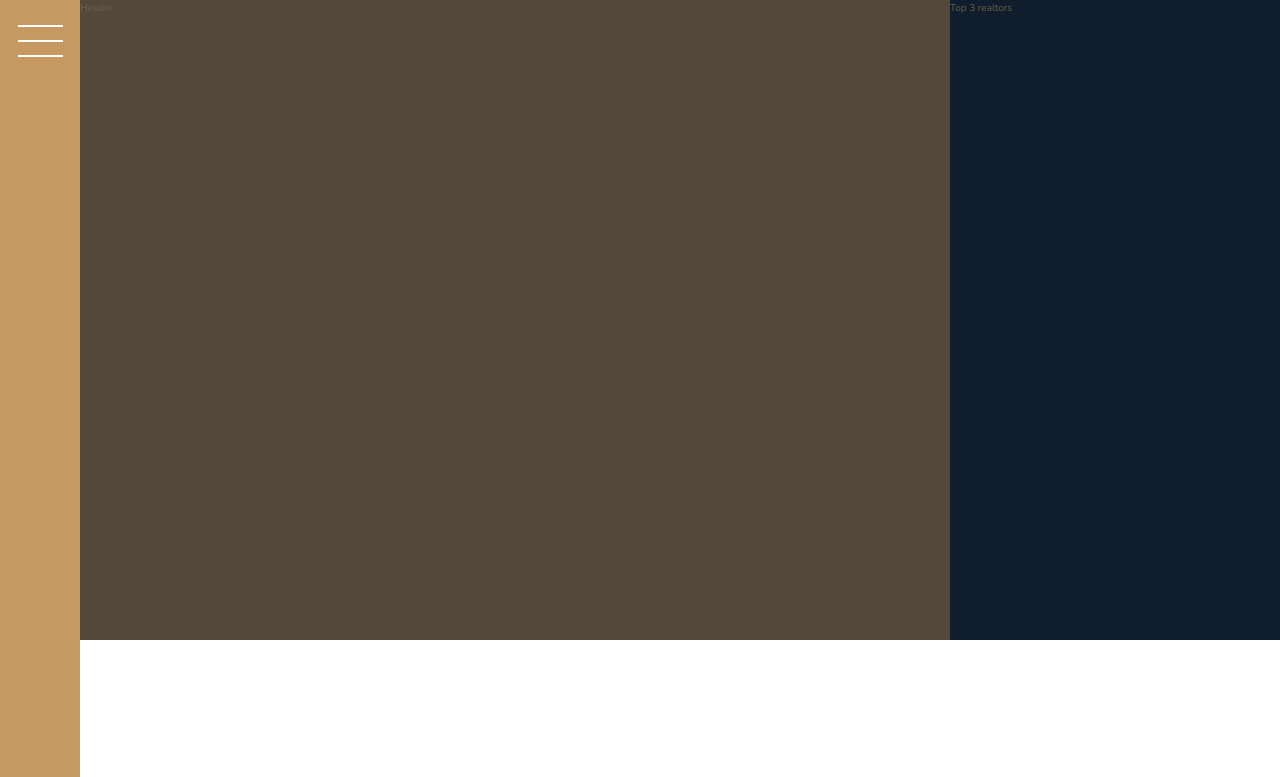
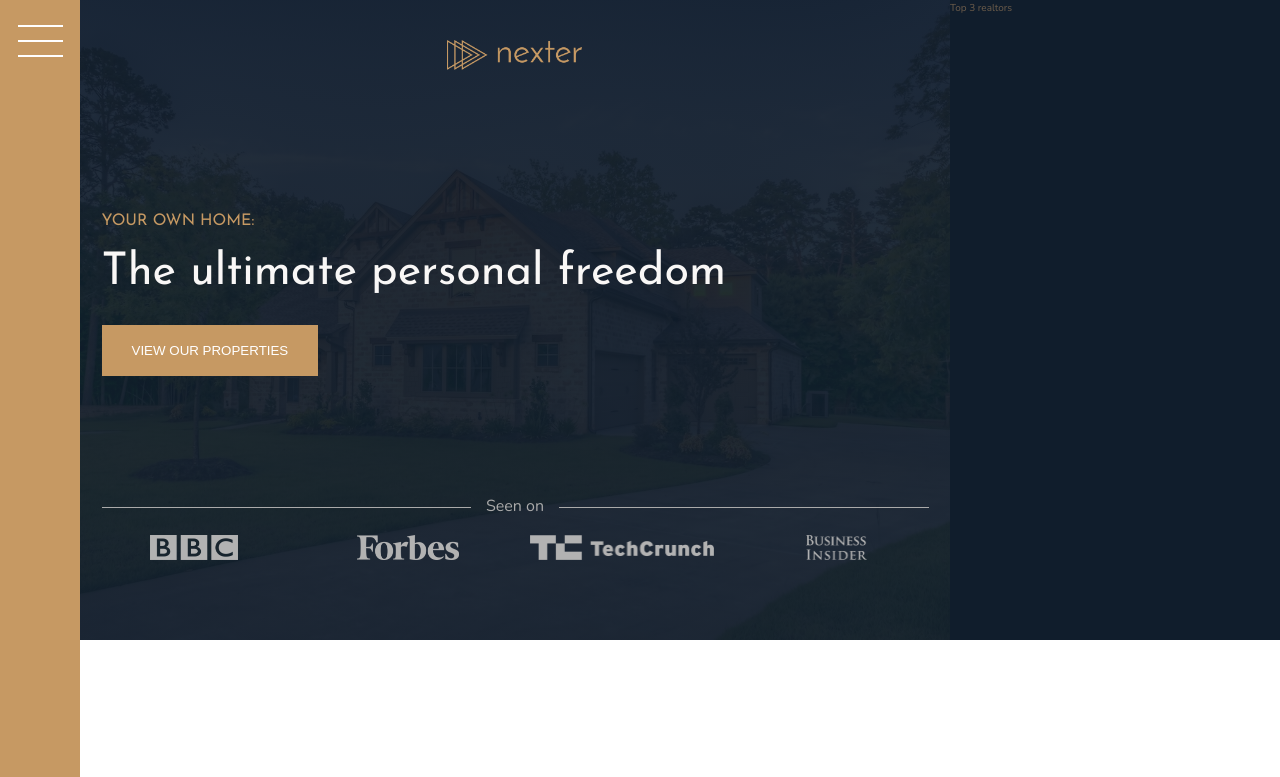
Before and after one commit to haracena/nexter-scss, a website: page index.html in a window 1280 px wide. Shown: the top 777 px of the page. Drawn offline with nearby package versions, Linux system fonts and the light colour scheme.

Commit message:
Agrega header section

```diff
--- a/index.html
+++ b/index.html
@@ -19,7 +19,19 @@
       <button class="nav-btn"></button>
     </div>
 
-    <header class="header">Header</header>
+    <header class="header">
+      <img src="img/logo.png" alt="Nexter logo" class="header__logo">
+      <h3 class="heading-3">Your own home:</h3>
+      <h1 class="heading-1">The ultimate personal freedom</h1>
+      <button class="btn header__btn">view our properties</button>
+      <div class="header__seenon-text">Seen on</div>
+      <div class="header__seenon-logos">
+        <img src="img/logo-bbc.png" alt="Seen on logo 1">
+        <img src="img/logo-forbes.png" alt="Seen on logo 2">
+        <img src="img/logo-techcrunch.png" alt="Seen on logo 3">
+        <img src="img/logo-bi.png" alt="Seen on logo 4">
+      </div>
+    </header>
 
     <div class="realtors">Top 3 realtors</div>
 
--- a/sass/_header.scss
+++ b/sass/_header.scss
@@ -1,4 +1,58 @@
 .header {
   background-color: $color-grey-dark-1;
   grid-column: full-start / col-end 6;
+  background-image: linear-gradient(
+      rgba($color-secondary, 0.93),
+      rgba($color-secondary, 0.93)
+    ),
+    url('../img/hero.jpeg');
+  background-size: cover;
+  background-position: center;
+  padding: 8rem;
+  padding-top: 4rem;
+
+  display: grid;
+  grid-template-rows: 1fr min-content 6rem 1fr;
+  grid-template-columns: max-content;
+  grid-row-gap: 1.5rem;
+  justify-content: center;
+
+
+  &__logo {
+    height: 3rem;
+    justify-self: center;
+  }
+
+  &__btn {
+    align-self: start;
+    justify-self: start;
+  }
+
+  &__seenon-text {
+    display: grid;
+    font-size: 1.6rem;
+    color: $color-grey-light-2;
+    grid-template-columns: 1fr max-content 1fr;
+    align-items: center;
+    grid-column-gap: 1.5rem;
+
+    &::before,
+    &::after {
+      content: "";
+      height: 1px;
+      display: block;
+      background-color: currentColor;
+    }
+  }
+
+  &__seenon-logos {
+    display: grid;
+    grid-template-columns: repeat(4, 1fr);
+    grid-column-gap: 3rem;
+    justify-items: center;
+    img {
+      height: 2.5rem;
+      filter: brightness(70%);
+    }
+  }
 }
--- a/sass/_sidebar.scss
+++ b/sass/_sidebar.scss
@@ -7,6 +7,7 @@
 }
 
 .nav-btn {
+  position: fixed;
   border: none;
   border-radius: 0;
 
--- a/sass/_typography.scss
+++ b/sass/_typography.scss
@@ -5,6 +5,9 @@
 
 .heading-1 {
   @extend %heading;
+  font-size: 4.5rem;
+  color: $color-grey-light-1;
+  line-height: 1;
 }
 
 .heading-2 {
```
Also changed, not shown: css/style.css.
